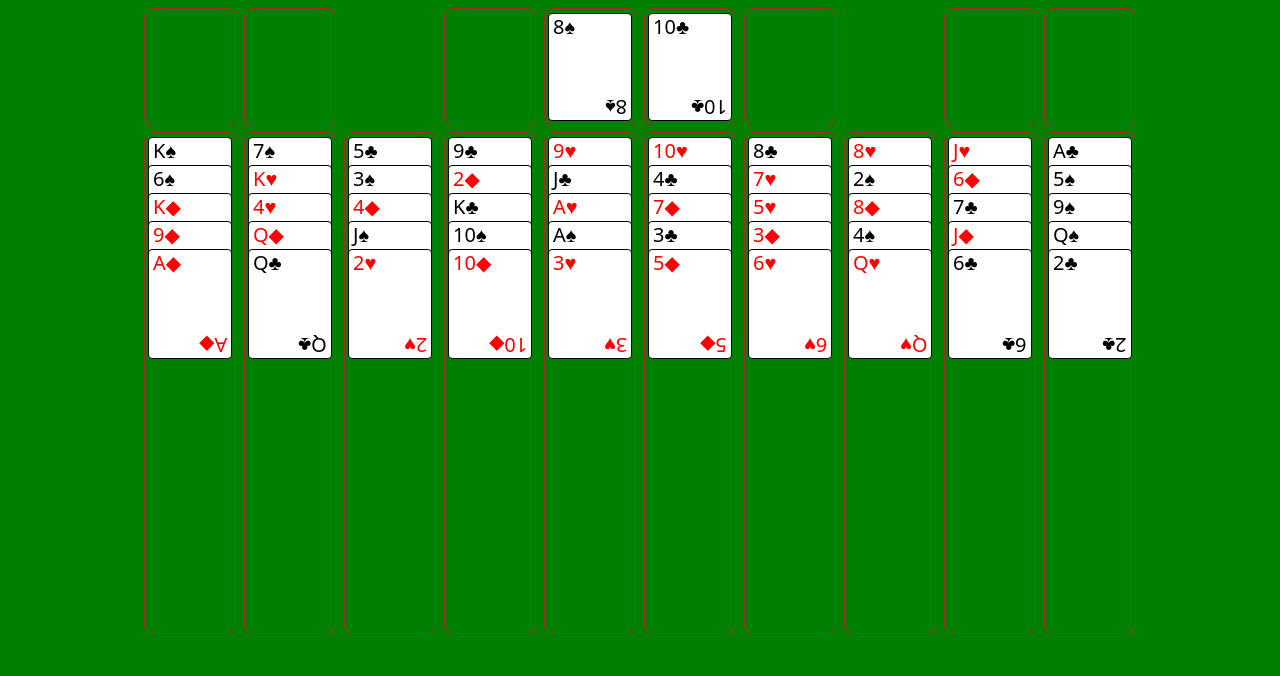
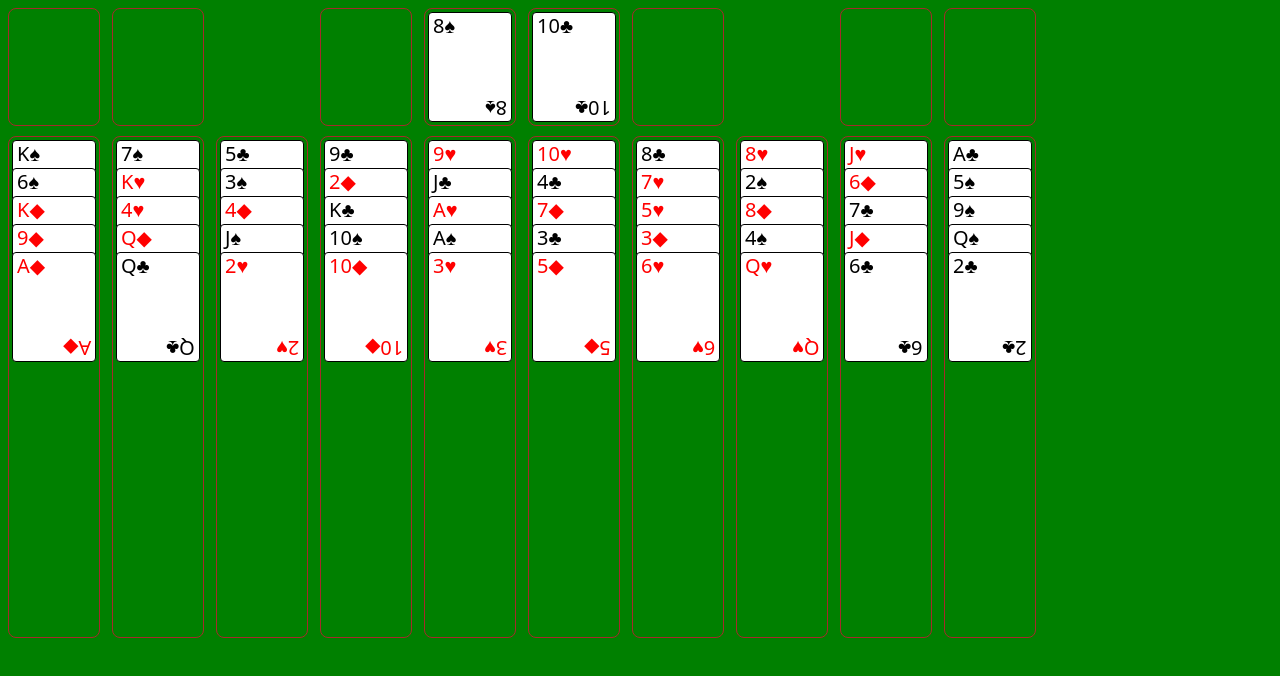
Before and after one commit to bartsides/seahaven-towers, a Vue app: page / in a window 1280 px wide. Shown: the top 676 px of the page. Built offline with nearby package versions, Linux system fonts and the light colour scheme.

Commit message:
Moved to using coordinates Cards are rendered at tableau

```diff
--- a/index.html
+++ b/index.html
@@ -6,7 +6,7 @@
     <meta name="viewport" content="width=device-width, initial-scale=1.0" />
     <title>Seahaven Towers</title>
   </head>
-  <body>
+  <body style="background-color: green">
     <div id="app"></div>
     <script type="module" src="/src/main.ts"></script>
   </body>
--- a/src/App.vue
+++ b/src/App.vue
@@ -1,5 +1,6 @@
 <script setup lang="ts">
 import { onMounted, ref } from "vue";
+import CardComponent from "./components/CardComponent.vue";
 import CardColumnComponent from "./components/CardColumnComponent.vue";
 import FoundationComponent from "./components/FoundationComponent.vue";
 import FreeCellComponent from "./components/FreeCellComponent.vue";
@@ -16,10 +17,25 @@ function getEmptyCardArray(num: number): Card[][] {
   return res;
 }
 
+let update = ref<number>(0);
 let deck = ref<Card[]>([]);
+let cards = ref<Card[]>([]);
 let columns = ref<Card[][]>(getEmptyCardArray(10));
 let freeCells = ref<Card[]>(Array(4));
 let foundations = ref<Card[][]>(getEmptyCardArray(4));
+const foundationSuits = ref<string[]>(["♥", "◆", "♣", "♠"]);
+const foundX = ref<number[]>([8, 112, 8 + 104 * 8, 8 + 104 * 9]);
+const colX = ref<number[]>(
+  Array(10)
+    .fill(0)
+    .map((v, i) => 8 + 104 * i)
+);
+const colY = 136;
+const freeCellX = ref<number[]>(
+  Array(4)
+    .fill(0)
+    .map((v, i) => 320 + 104 * i)
+);
 
 function drawCard(): Card | undefined {
   return deck.value.shift();
@@ -30,7 +46,7 @@ function getNewDeck(): Card[] {
   let i = 0;
   suits.forEach((suit) => {
     faces.forEach((face) => {
-      res.push({ suit, face, key: i++ });
+      res.push({ suit, face, pos: { x: 0, y: 0, z: 0 }, key: i++ });
     });
   });
   if (shuffleDeck) {
@@ -62,6 +78,7 @@ function deal() {
   if (card) {
     freeCells.value[2] = card;
   }
+  update.value = update.value + 1;
 }
 
 function newGame() {
@@ -69,6 +86,7 @@ function newGame() {
   freeCells.value = Array(4).fill([]);
   foundations.value = Array(4).fill([]);
   deck.value = getNewDeck();
+  cards.value = [...deck.value];
   deal();
 }
 
@@ -78,34 +96,47 @@ onMounted(() => {
 </script>
 <template>
   <div class="tableau">
-    <div class="top-row">
-      <FoundationComponent :cards="foundations[0]" :index="0" suit="♥" />
+    <div>{{ console.log(update) }}</div>
+    <div class="foundations">
       <FoundationComponent
-        :cards="foundations[1]"
-        :index="1"
-        suit="◆"
-        style="margin-right: 100px"
+        v-for="(foundation, i) in foundations"
+        :cards="foundations[i]"
+        :index="0"
+        :suit="foundationSuits[i]"
+        :x="foundX[i]"
+        :y="8"
+        :update="update"
       />
+    </div>
+    <div class="free-cells">
       <FreeCellComponent
         v-for="(freeCell, i) in freeCells"
         :key="i"
         :index="i"
         :card="freeCell"
+        class="free-cell"
+        :x="freeCellX[i]"
+        :y="8"
       />
-      <FoundationComponent
-        :cards="foundations[2]"
-        :index="2"
-        suit="♣"
-        style="margin-left: 100px"
-      />
-      <FoundationComponent :cards="foundations[3]" :index="3" suit="♠" />
     </div>
-    <div class="card-columns">
+    <div class="columns">
       <CardColumnComponent
         v-for="(cards, i) in columns"
         :key="i"
         :index="i"
         :cards="cards"
+        class="col"
+        :x="colX[i]"
+        :y="colY"
+        :update="update"
+      />
+    </div>
+    <div class="cards">
+      <CardComponent
+        v-for="(card, i) in cards"
+        :key="i"
+        :index="i"
+        :card="card"
       />
     </div>
   </div>
@@ -113,18 +144,12 @@ onMounted(() => {
 <style scoped>
 .tableau {
   background-color: green;
-  min-width: 1000px;
-  min-height: 800px;
+  min-width: 1080px;
+  min-height: 700px;
   width: 100%;
   height: 100%;
-}
-.top-row {
-  margin-top: 8px;
-  display: inline-flex;
-  gap: 8px;
-}
-.card-columns {
-  display: inline-flex;
-  gap: 8px;
+  position: absolute;
+  top: 0;
+  left: 0;
 }
 </style>
--- /dev/null
+++ b/src/card.ts
@@ -0,0 +1,22 @@
+import type { Face, Pos, Suit } from "./types";
+
+export interface Card {
+  suit: Suit;
+  face: Face;
+  key: number;
+  pos: Pos;
+  lastPos: Pos;
+}
+
+export function MoveCard(card: Card, x: number, y: number, z: number) {
+  card.pos = {
+    x: x,
+    y: y,
+    z: z,
+  };
+  card.lastPos = {
+    x: x,
+    y: y,
+    z: z,
+  };
+}
--- a/src/components/CardColumnComponent.vue
+++ b/src/components/CardColumnComponent.vue
@@ -1,20 +1,30 @@
 <script setup lang="ts">
-import { defineProps } from "vue";
-import type { Card } from "../types";
-import CardComponent from "./CardComponent.vue";
+import { defineProps, watch } from "vue";
+import type { Card } from "../card";
+import { MoveCard } from "../card";
 
-const { cards, index } = defineProps<{ cards: Card[]; index: number }>();
+const ySpacer = 28;
+
+const { cards, index, x, y, update } = defineProps<{
+  cards: Card[];
+  index: number;
+  x: number;
+  y: number;
+  update: number;
+}>();
+function placeCards() {
+  cards.forEach((card, i) => MoveCard(card, x + 4, y + 4 + i * ySpacer, i + 2));
+}
+watch(
+  () => update,
+  () => placeCards()
+);
 </script>
 <template>
-  <div class="card-column">
-    <CardComponent
-      class="card"
-      v-for="(card, i) in cards"
-      :key="card.key"
-      :card="card"
-      :style="{ top: i * 28 + 'px', 'z-index': i + 2 }"
-    />
-  </div>
+  <div
+    class="card-column"
+    :style="['left: ' + x + 'px', 'top: ' + y + 'px']"
+  ></div>
 </template>
 <style scoped>
 .card-column {
@@ -26,7 +36,7 @@ const { cards, index } = defineProps<{ cards: Card[]; index: number }>();
   display: inline-flex;
   flex-direction: column;
   place-items: center;
-  position: relative;
+  position: absolute;
 }
 .card {
   position: absolute;
--- a/src/components/CardComponent.vue
+++ b/src/components/CardComponent.vue
@@ -1,17 +1,25 @@
 <script setup lang="ts">
 import { defineProps } from "vue";
-import { type Card } from "../types";
+import { type Card } from "../card";
 const { card } = defineProps<{ card: Card }>();
 </script>
 <template>
-  <div class="card" :class="{ red: card.suit === '♥' || card.suit === '◆' }">
+  <div
+    class="card"
+    :class="{ red: card.suit === '♥' || card.suit === '◆' }"
+    :style="[
+      'left: ' + card.pos.x + 'px',
+      'top: ' + card.pos.y + 'px',
+      'z-index: ' + card.pos.z,
+    ]"
+  >
     <div class="upper-left">{{ card.face }}{{ card.suit }}</div>
     <div class="bottom-right">{{ card.face }}{{ card.suit }}</div>
   </div>
 </template>
 <style scoped>
 .card {
-  position: relative;
+  position: absolute;
   width: 82px;
   height: 108px;
   display: flex;
@@ -21,6 +29,7 @@ const { card } = defineProps<{ card: Card }>();
   color: black;
   background-color: white;
   font-size: 20px;
+  transition: all 2s 1s;
 }
 .red {
   color: red;
--- a/src/components/FoundationComponent.vue
+++ b/src/components/FoundationComponent.vue
@@ -1,27 +1,35 @@
 <script setup lang="ts">
-import { defineProps } from "vue";
+import { defineProps, watch } from "vue";
 import type { Card, Suit } from "../types";
-import CardComponent from "./CardComponent.vue";
 
-const { cards, index, suit } = defineProps<{
+const { cards, index, suit, x, y, update } = defineProps<{
   cards: Card[];
   index: number;
   suit: Suit;
+  x: number;
+  y: number;
+  update: number;
 }>();
+function placeCards() {
+  cards.forEach((card, i) => {
+    card.pos.x = x + 4;
+    card.pos.y = y + 4;
+    card.pos.z = i + 2;
+  });
+}
+watch(
+  () => update,
+  () => placeCards()
+);
 </script>
 <template>
-  <div class="card-column">
-    <CardComponent
-      class="card"
-      v-for="(card, i) in cards"
-      :key="card.key"
-      :card="card"
-      :style="{ 'z-index': i + 2 }"
-    />
-  </div>
+  <div
+    class="foundation"
+    :style="['left: ' + x + 'px', 'top: ' + y + 'px']"
+  ></div>
 </template>
 <style scoped>
-.card-column {
+.foundation {
   min-width: 90px;
   width: 90px;
   min-height: 116px;
@@ -31,7 +39,7 @@ const { cards, index, suit } = defineProps<{
   display: inline-flex;
   flex-direction: column;
   place-items: center;
-  position: relative;
+  position: absolute;
 }
 .card {
   position: absolute;
--- a/src/components/FreeCellComponent.vue
+++ b/src/components/FreeCellComponent.vue
@@ -1,17 +1,29 @@
 <script setup lang="ts">
-import { defineProps } from "vue";
-import type { Card } from "../types";
-import CardComponent from "./CardComponent.vue";
+import { defineProps, watch } from "vue";
+import type { Card } from "../card";
+import { MoveCard } from "../card";
 
-const { card, index } = defineProps<{
+const { card, index, x, y } = defineProps<{
   card: Card | undefined;
   index: number;
+  x: number;
+  y: number;
 }>();
+function placeCard() {
+  if (card) {
+    MoveCard(card, x + 4, y + 4, 2);
+  }
+}
+watch(
+  () => card,
+  () => placeCard()
+);
 </script>
 <template>
-  <div class="free-cell">
-    <CardComponent v-if="card?.face" class="card" :card="card" />
-  </div>
+  <div
+    class="free-cell"
+    :style="['left: ' + x + 'px', 'top: ' + y + 'px']"
+  ></div>
 </template>
 <style scoped>
 .free-cell {
@@ -24,7 +36,7 @@ const { card, index } = defineProps<{
   display: inline-flex;
   flex-direction: column;
   place-items: center;
-  position: relative;
+  position: absolute;
 }
 .card {
   margin: 4px;
```
Also changed, not shown: src/types.ts (+6 -6 lines).
